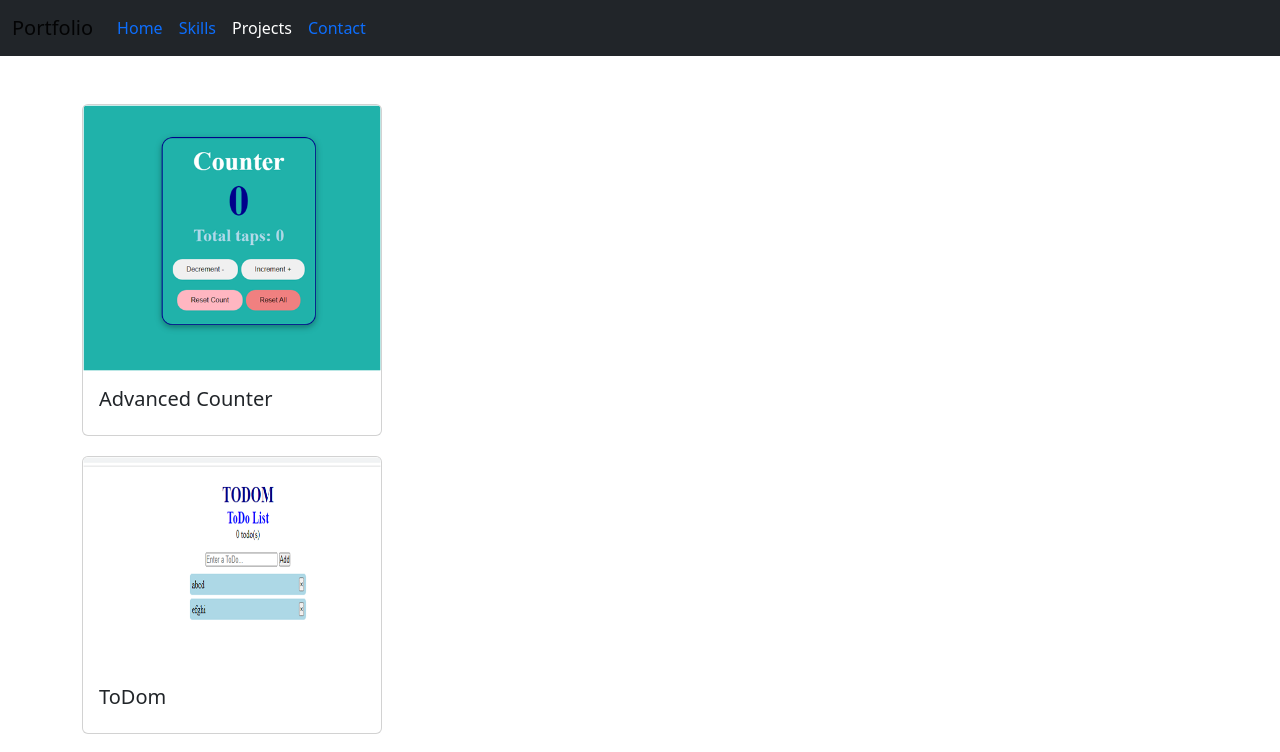
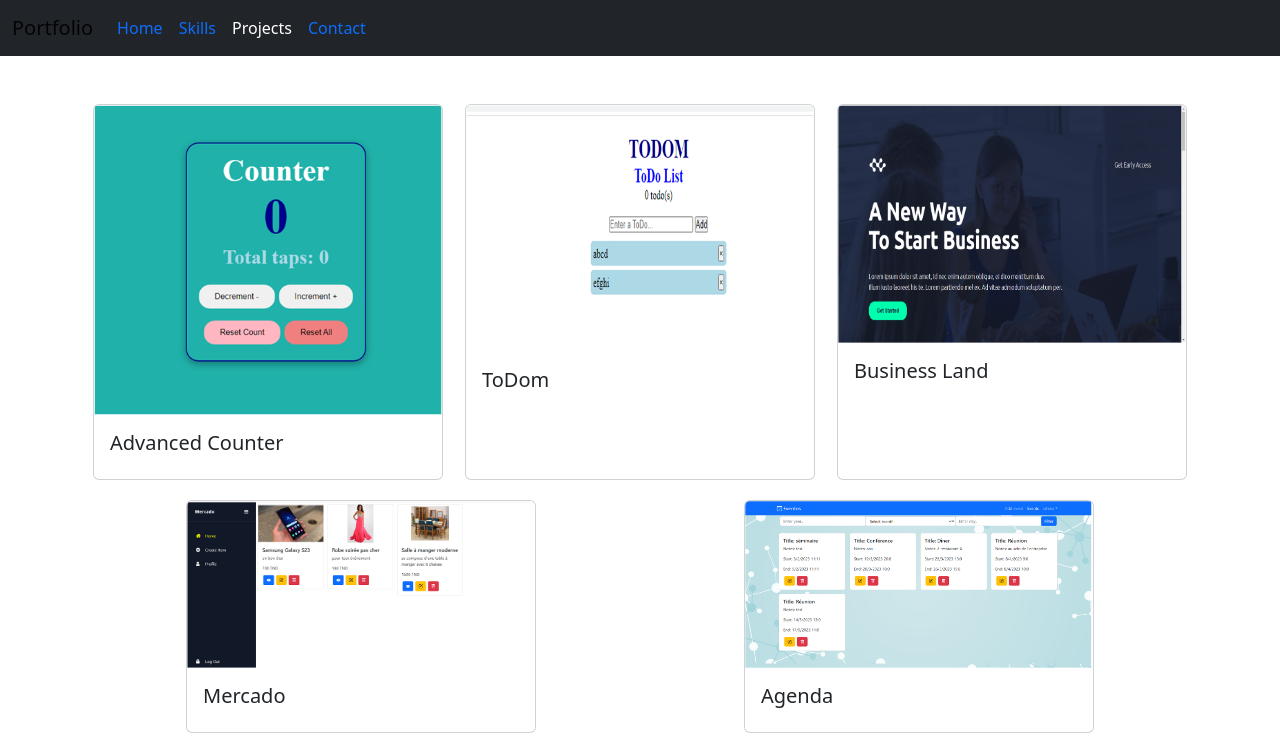
Before and after one commit to RahmaHenchi/porfolio, a React (Create React App) app: page /projects in a window 1280 px wide. Shown: the top 752 px of the page. Built offline with nearby package versions, Linux system fonts and the light colour scheme.

Commit message:
Modification

```diff
--- a/package.json
+++ b/package.json
@@ -1,7 +1,7 @@
 {
   "name": "portofolio",
   "version": "0.1.0",
-  "private": true,
+  "private": false,
   "dependencies": {
     "@testing-library/jest-dom": "^5.16.5",
     "@testing-library/react": "^13.4.0",
--- a/src/Pages/Home.js
+++ b/src/Pages/Home.js
@@ -1,12 +1,11 @@
 import React from 'react'
-import webImage from '../Images/photo-2.png'
 
 function Home() {
   return (
     <div className="alert alert-info" role="alert">
       <img src="/cc 038.jpg" alt="Profile" style={{ borderRadius: '50%', width: '250px', height: '250px' }} />
       <p>Hello. My name is Rahma. I am a Fullstack Web Developer</p>
-      <img src={webImage} alt='Web' />
+      <img src="/photo-2.png" alt='Web' />
     </div>
   )
 }
--- a/src/Pages/Projects.js
+++ b/src/Pages/Projects.js
@@ -3,37 +3,37 @@ import React from 'react'
 
 function Projects() {
   return (
-    <div class='col-12'>
+    <div class='col-12' style={{display:'flex', justifyContent: 'space-around', flexWrap:'wrap'}}>
 
-      <div class="card" style={{ width: 300, marginBottom: 20 }}>
+      <div class="card" style={{ width: 350, marginBottom: 20 }}>
         <img src='/Image1.png' class="card-img-top" alt="Counter" />
         <div class="card-body">
           <h5 class="card-title">Advanced Counter</h5>
         </div>
       </div>
 
-      <div class="card" style={{ width: 300, marginBottom: 20 }}>
+      <div class="card" style={{ width: 350, marginBottom: 20 }}>
         <img src='/Image2.png' class="card-img-top" alt="ToDom" />
         <div class="card-body">
           <h5 class="card-title">ToDom</h5>
         </div>
       </div>
 
-      <div class="card" style={{ width: 300, marginBottom: 20 }}>
+      <div class="card" style={{ width: 350, marginBottom: 20 }}>
         <img src='/Image3.png' class="card-img-top" alt="Business" />
         <div class="card-body">
           <h5 class="card-title">Business Land</h5>
         </div>
       </div>
 
-      <div class="card" style={{ width: 300, marginBottom: 20 }}>
+      <div class="card" style={{ width: 350, marginBottom: 20 }}>
         <img src='/mercado.png' class="card-img-top" alt="Mercado" />
         <div class="card-body">
           <h5 class="card-title">Mercado</h5>
         </div>
       </div>
 
-      <div class="card" style={{ width: 300, marginBottom: 20 }}>
+      <div class="card" style={{ width: 350, marginBottom: 20 }}>
         <img src='/agenda1.png' class="card-img-top" alt="Agenda" />
         <div class="card-body">
           <h5 class="card-title">Agenda</h5>
--- a/src/index.css
+++ b/src/index.css
@@ -24,5 +24,4 @@ a {
 .card-body {
   display: flex;
   flex-direction: column;
-
 }
```
Also changed, not shown: 1 other file (tests, documents, lock files or other folders).
